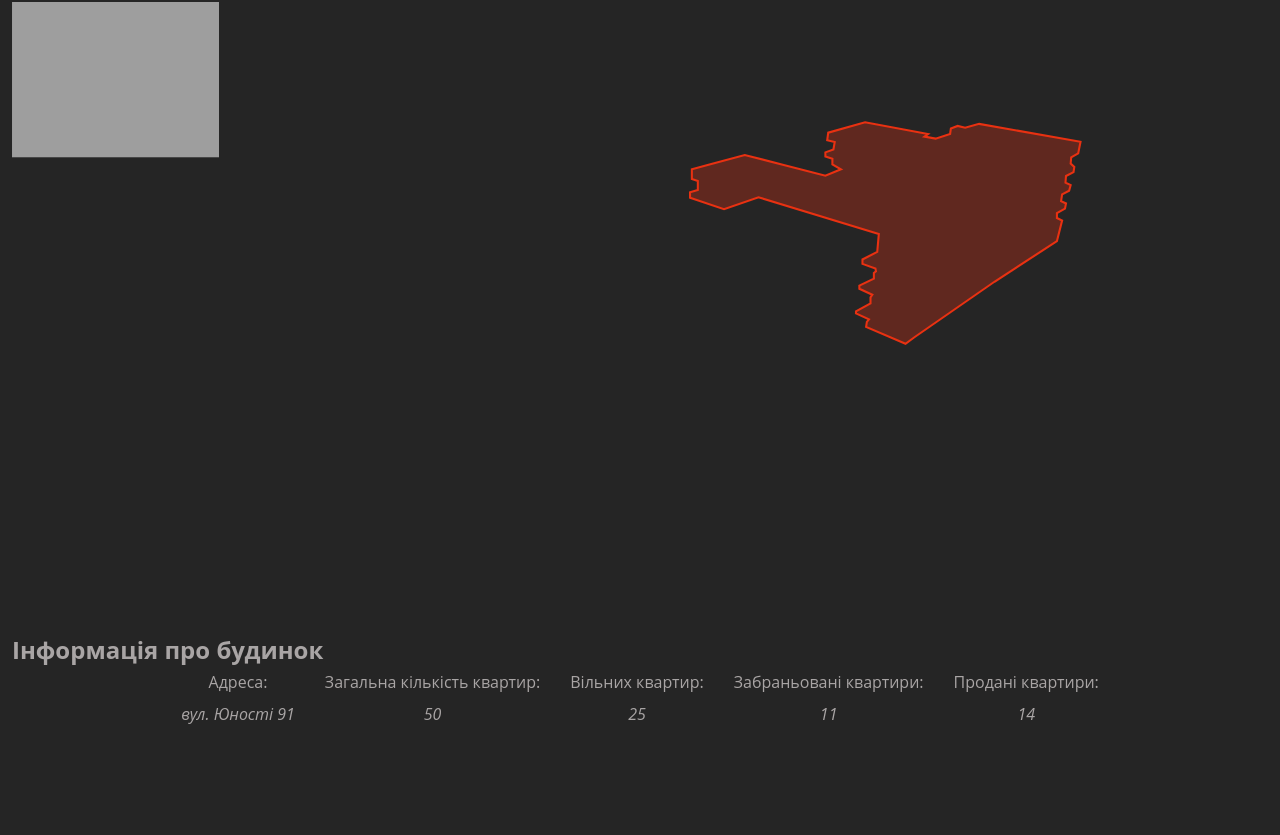
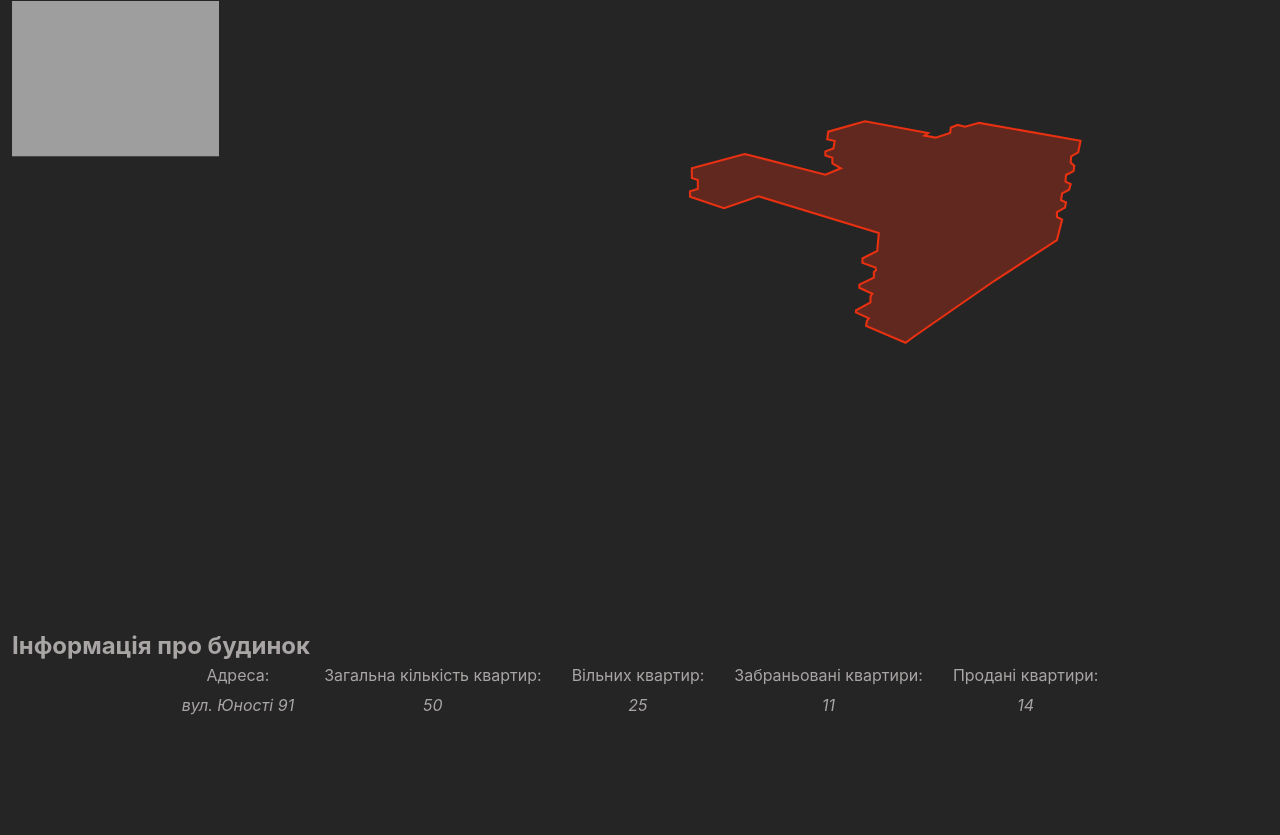
Before and after one commit to Ivyes/dev-AwesomeBuilder, a website: page dev/index.html in a window 1280 px wide. Shown: the part 92-927 px from the top of the page. Drawn offline with nearby package versions, Linux system fonts and the light colour scheme; files that its build step writes are made by us from their sources; grey boxes are pictures that could not be loaded.

Commit message:
font Inter

```diff
--- a/dev/sass/fonts.scss
+++ b/dev/sass/fonts.scss
@@ -1,6 +1,6 @@
 @font-face {
-    font-family: 'Gilroy-Regular';
-    src: url('./assets/fonts/Gilroy-Regular.woff') format('woff');
+    font-family: 'Inter';
+    src: url('./assets/fonts/Inter-Regular.ttf') format('ttf');
     font-weight: normal;
     font-style: normal;
     font-display: swap;
--- a/dev/sass/variables.scss
+++ b/dev/sass/variables.scss
@@ -1,5 +1,5 @@
 ///fonts///
-$font-primary: "Open Sans";
+$font-primary: "Inter";
 $font-secondary: "monospace";
 $font-size: 16px;
 
--- a/dev/style.scss
+++ b/dev/style.scss
@@ -13,8 +13,8 @@ This theme, like WordPress, is licensed under the GPL.
 Use it to make something cool, have fun, and share what you've learned with others.
 */
 @import "sass/variables";
+@import "sass/fonts";
 @import "sass/global";
-@import "sass/fonts";
 @import "sass/buttons";
 @import "sass/header";
 @import "sass/genplan";
```
Also changed, not shown: dev/assets/fonts/Inter-Regular.ttf (added).
